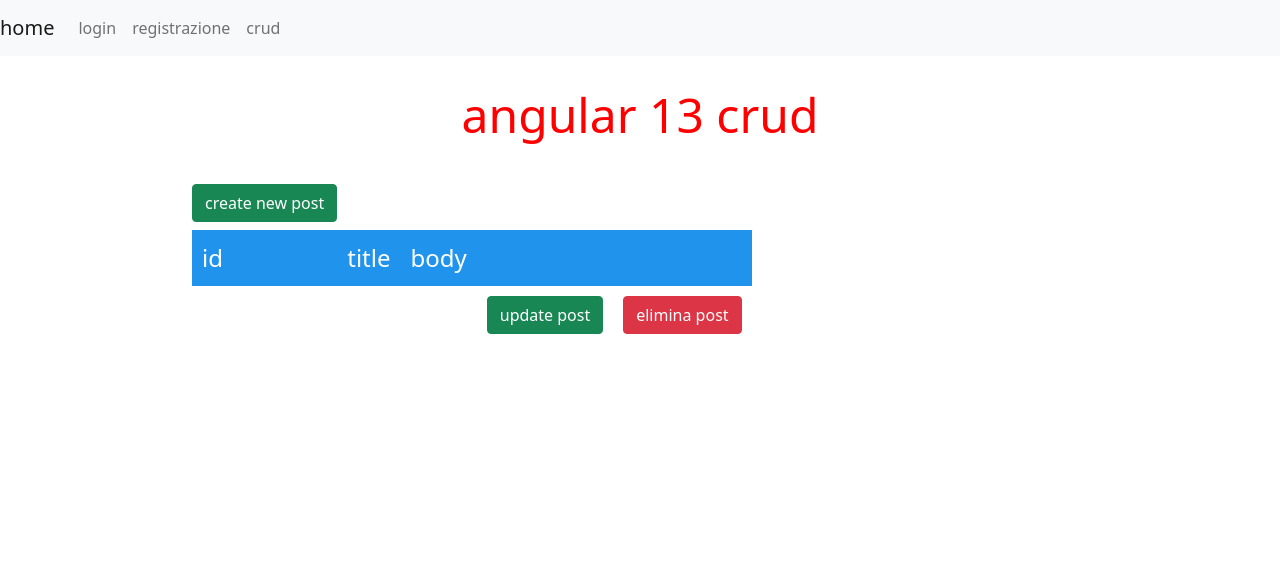
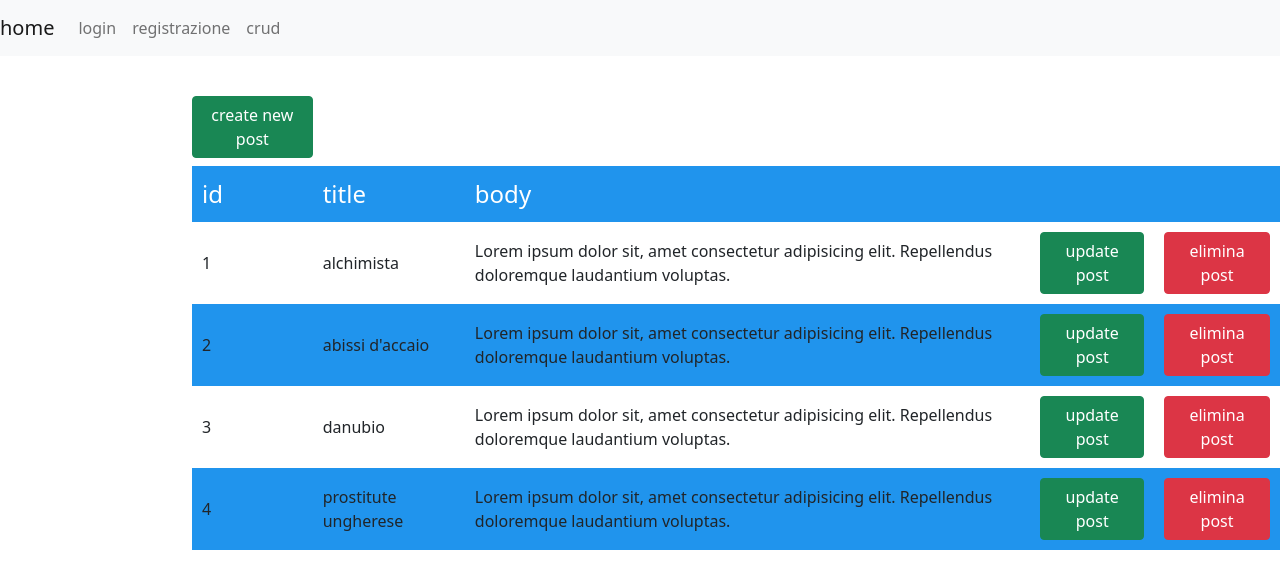
Before and after one commit to ledio-Memini/wd0122-ledio-memini, an Angular app in the folder m3/buildweek/crud/: page /crud in a window 1280 px wide. Shown: the top 588 px of the page. Built offline with nearby package versions, Linux system fonts and the light colour scheme; data requests are answered from the project's data file; sample sign-in values are in the browser's storage.

Commit message:
buildweek

```diff
--- a/m3/buildweek/crud/db.json
+++ b/m3/buildweek/crud/db.json
@@ -36,29 +36,24 @@
   ],
   "posts": [
     {
-      "title": "df",
-      "body": "gdf",
+      "title": "alchimista",
+      "body": "Lorem ipsum dolor sit, amet consectetur adipisicing elit. Repellendus doloremque laudantium voluptas.",
       "id": 1
     },
     {
-      "title": "zreg",
-      "body": "erdg",
+      "title": "abissi d'accaio",
+      "body": "Lorem ipsum dolor sit, amet consectetur adipisicing elit. Repellendus doloremque laudantium voluptas.",
       "id": 2
     },
     {
-      "title": "werag",
-      "body": "af",
+      "title": "danubio",
+      "body": "Lorem ipsum dolor sit, amet consectetur adipisicing elit. Repellendus doloremque laudantium voluptas.",
       "id": 3
     },
     {
-      "title": "rth",
-      "body": "rth",
+      "title": "prostitute ungherese",
+      "body": "Lorem ipsum dolor sit, amet consectetur adipisicing elit. Repellendus doloremque laudantium voluptas.",
       "id": 4
-    },
-    {
-      "title": "rthrth",
-      "body": "rthtrh",
-      "id": 5
     }
   ]
 }
--- a/m3/buildweek/crud/src/app/app.component.ts
+++ b/m3/buildweek/crud/src/app/app.component.ts
@@ -7,4 +7,5 @@ import { Component } from '@angular/core';
 })
 export class AppComponent {
 
+
 }
--- a/m3/buildweek/crud/src/app/crud.service.ts
+++ b/m3/buildweek/crud/src/app/crud.service.ts
@@ -1,6 +1,6 @@
 import { HttpClient } from '@angular/common/http';
 import { Injectable } from '@angular/core';
-import { observable } from 'rxjs';
+import { Observable, observable } from 'rxjs';
 import { Ibooks } from './ibooks';
 
 @Injectable({
@@ -13,7 +13,7 @@ export class CrudService  {
   apiUrlRegister:string = 'http://localhost:4201/register';
   apiUrl:string = 'http://localhost:4201/users';
   apimovie:string = 'https://localhost:4201/api/album/popular'
-  apiposts:string = "http://localhost:4201/posts"
+  apiposts = "http://localhost:4201/posts"
 
   registerUser(user:any) {
     return this.http.post(this.apiUrlRegister, user)
@@ -27,12 +27,18 @@ export class CrudService  {
   }
 
   removepost(id:number){
-    return this.http.delete(this.apiposts+ id)
+    return this.http.delete(this.apiposts +"/" +id)
   }
+
   aggiungipost(p:Ibooks){
     return this.http.post(this.apiposts,p)
   }
-  getposts(){
-    return this.http.get(this.apiposts)
+
+  modificapost(p:Ibooks){
+    return this.http.patch(this.apiposts,p)
+  }
+
+  getposts():Observable<Ibooks[]>{
+    return this.http.get<Ibooks[]>(this.apiposts)
   }
 }
--- a/m3/buildweek/crud/src/app/crud/crud.component.html
+++ b/m3/buildweek/crud/src/app/crud/crud.component.html
@@ -1,4 +1,4 @@
-<h1>angular 13 crud</h1>
+
 
 <table>
     <button class="btn btn-success mb-2" data-bs-toggle="modal" data-bs-target="#exampleModal" (click)="visible2 = !visible2">create new post</button>
@@ -14,7 +14,7 @@
         <td>{{book.title}}</td>
         <td>{{book.body}}</td>
         <td><button class="btn btn-success" (click)="visible = !visible">update post</button></td>
-        <td><button class="btn btn-danger" >elimina post</button></td>
+        <td><button class="btn btn-danger" (click)="delete(book.id!)" >elimina post</button></td>
     </tr>
 </table>
 
@@ -22,17 +22,18 @@
     <h2>update post</h2>
 <form>
     <input type="number" class="form-control my-2"  placeholder="id">
-    <input type="text" class="form-control my-2"  placeholder="title">
-    <input type="text" class="form-control my-2" placeholder="body">
+    <input type="text" class="form-control my-2" nome="title" [(ngModel)]="title"  placeholder="title">
+    <input type="text" class="form-control my-2" nome="body" [(ngModel)]="body" placeholder="body">
     <button class="btn btn-primary">update</button>
 </form>
 </div>
+
 
 <div id="update" *ngIf="visible2">
     <h2>create new post</h2>
 <form>
     <input type="text" class="form-control my-2" nome="title" [(ngModel)]="title" placeholder="title" [ngModelOptions]="{standalone: true}">
     <input type="text" class="form-control my-2" nome="body" [(ngModel)]="body" placeholder="body" [ngModelOptions]="{standalone: true}">
-    <button class="btn btn-primary" (click)="create()">create</button>
+    <button class="btn btn-primary" (click)="create();getposts()">create</button>
 </form>
 </div>
--- a/m3/buildweek/crud/src/app/crud/crud.component.ts
+++ b/m3/buildweek/crud/src/app/crud/crud.component.ts
@@ -15,34 +15,40 @@ import { Ibooks } from '../ibooks';
 export class CrudComponent implements OnInit {
 
   closeResult!: string;
-  id: number | undefined;
+  id!: number
 
   constructor(private httpClient: HttpClient, private modalService: NgbModal, private crudsrt:CrudService) { }
 
 
 
   ngOnInit(): void {
+    this.getposts()
+
+  }
+  books:Ibooks[] = []
+
+  bookmodificato:Ibooks[] = [
+  ]
+
+  getposts(){
+    this.crudsrt.getposts().subscribe((res) =>{
+    this.books = res
+    })
+  }
 
 
-  }
-  books = [{
-    id:'',
-    title: '',
-    body:''
-  }
-  ]
-  getposts(){
-    this.crudsrt.aggiungipost({id:this.id, title:this.title, body:this.body}).subscribe()
-  }
 
 
 
 
   delete(id:number):void{
 
-    //let index:number = this.books.findIndex(book => book.id === id)
-    //this.books.splice(index,1)
-    this.crudsrt.removepost(id).subscribe(() =>{
+    this.crudsrt.removepost(id).subscribe((res) =>{
+      let index = this.books.filter((book) => book.id !== id)
+      this.books = index
+      console.log(res)
+
+
 
       Swal.fire({
         position: 'top-end',
@@ -67,6 +73,8 @@ export class CrudComponent implements OnInit {
     this.crudsrt.aggiungipost({title:this.title, body:this.body}).subscribe( (res) => {
       console.log(res)
       res = this.books
+      this.title = ''
+      this.body = ''
       Swal.fire({
         position: 'top-end',
         icon: 'success',
```
